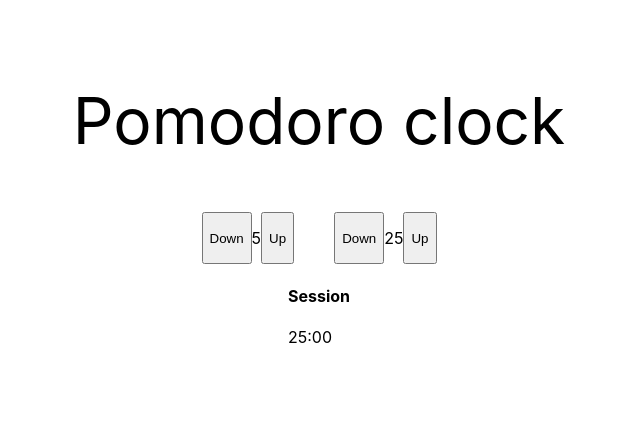
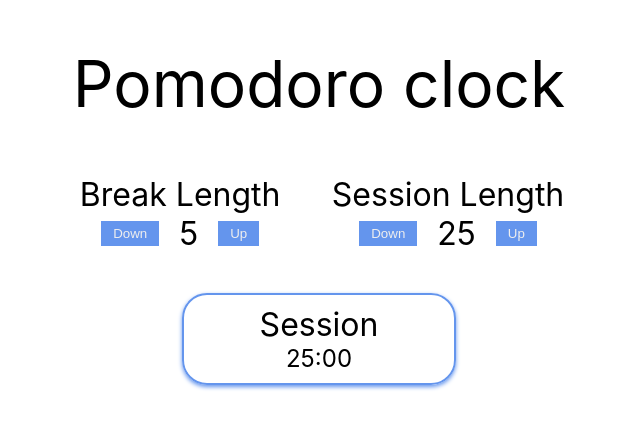
Before and after one commit to abdel-elsayed/React-Pomodoro-Clock, a React (Create React App) app: page / in a window 1280 px wide. Shown: the part 172-600 px from the top of the page, without its empty margins (321-961 px from the left). Built offline with nearby package versions, Linux system fonts and the light colour scheme.

Commit message:
DEV: added session, timer, and break containers. added styling for each of them.

```diff
--- a/src/App.css
+++ b/src/App.css
@@ -11,10 +11,48 @@ h2 {
   font-weight: 400;
 }
 
+h4 {
+  text-align: center;
+  font-size: 2rem;
+  font-weight: 400;
+  margin-top: 0;
+  margin-bottom: 0;
+}
+
 .interval-container {
   display: flex;
-  margin: 0 20px;
+  margin: 0 40px;
+  align-items: center;
 }
 .break-session-container {
   display: flex;
 }
+button {
+  padding: 5px 12px;
+  margin: 0 10px;
+  height: 25px;
+  background-color: cornflowerblue;
+  border: none;
+  outline: none;
+  color: #eee;
+}
+
+.interval-text {
+  font-size: 2rem;
+  margin: 0 10px;
+}
+
+.timer-container {
+  border: 2px solid #263646;
+  margin-top: 40px;
+  border-radius: 25px;
+  border-color: cornflowerblue;
+  width: 250px;
+  text-align: center;
+  box-shadow: 0 2px 4px cornflowerblue;
+  padding: 10px;
+}
+
+.timer {
+  font-size: 1.5rem;
+}
--- a/src/components/Break.js
+++ b/src/components/Break.js
@@ -3,11 +3,15 @@ import React from 'react'
 function Break(props){
 
     return (
-        <section className="interval-container">
+        <section>
+            <h4>Break Length</h4>
+            <section className="interval-container">
             <button>Down</button>
-            <p>{props.break}</p>
+            <p className="interval-text">{props.break}</p>
             <button>Up</button>
+            </section>
         </section>
+
     );
 }
 
--- a/src/components/Session.js
+++ b/src/components/Session.js
@@ -2,10 +2,13 @@ import React from "react";
 
 function Session(props){
     return (
-        <section className="interval-container">
-         <button>Down</button>
-         <p>{props.session}</p>
-         <button>Up</button>
+        <section>
+        <h4>Session Length</h4>
+            <section className="interval-container">
+            <button>Down</button>
+            <p className="interval-text">{props.session}</p>
+            <button>Up</button>
+            </section>
         </section>
     );
 }
--- a/src/components/Timer.js
+++ b/src/components/Timer.js
@@ -12,11 +12,11 @@ class Timer extends React.Component{
     render(){
         return (
             <section>
-                <section>
+                <section className="timer-container">
                     <h4>{this.state.isSession===true ? "Session" : "Break"}</h4>
-                    <span>{this.props.timerMinute}</span>
-                    <span>:</span>
-                    <span>
+                    <span className="timer">{this.props.timerMinute}</span>
+                    <span className="timer">:</span>
+                    <span className="timer">
                         {this.state.timerSecond === 0 ? "00" :
                         this.state.timerSecond < 10 ? "0" +
                         this.state.timerSecond : this.state.timerSecond}
```
Also changed, not shown: 1 other file (tests, documents, lock files or other folders).
